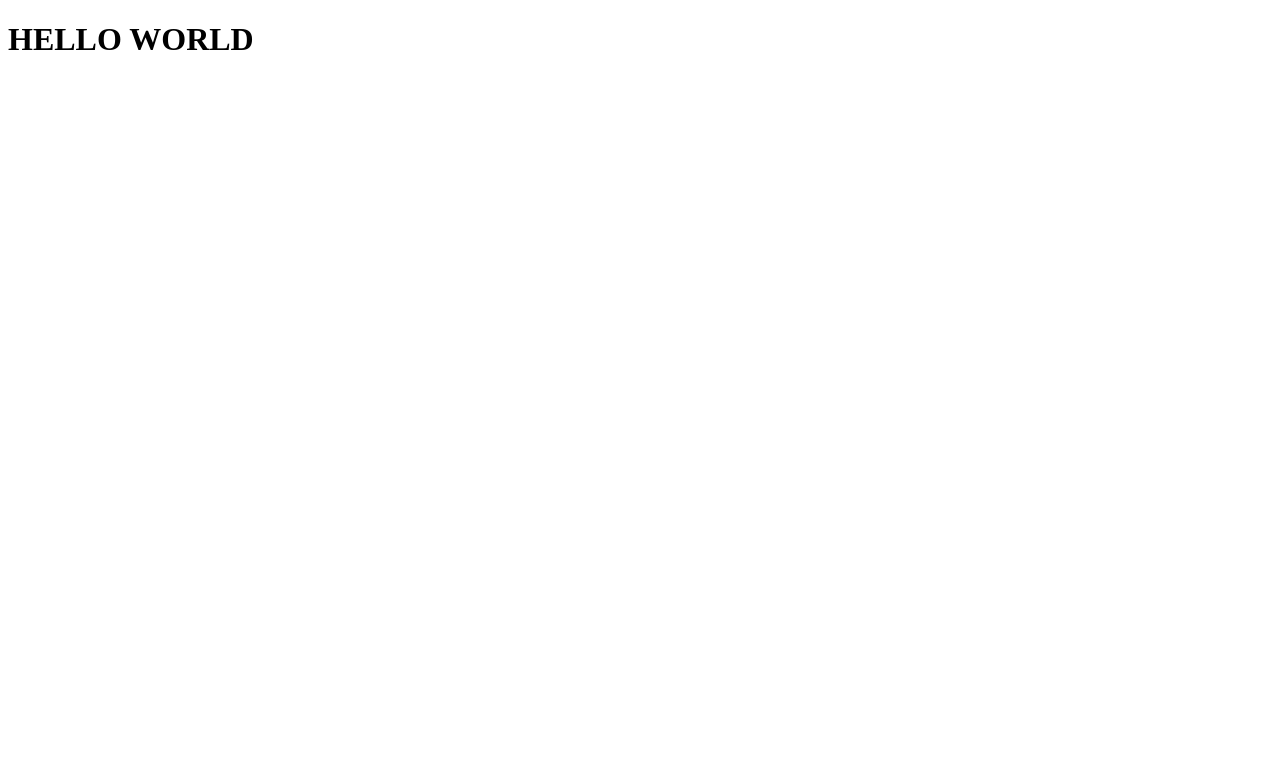
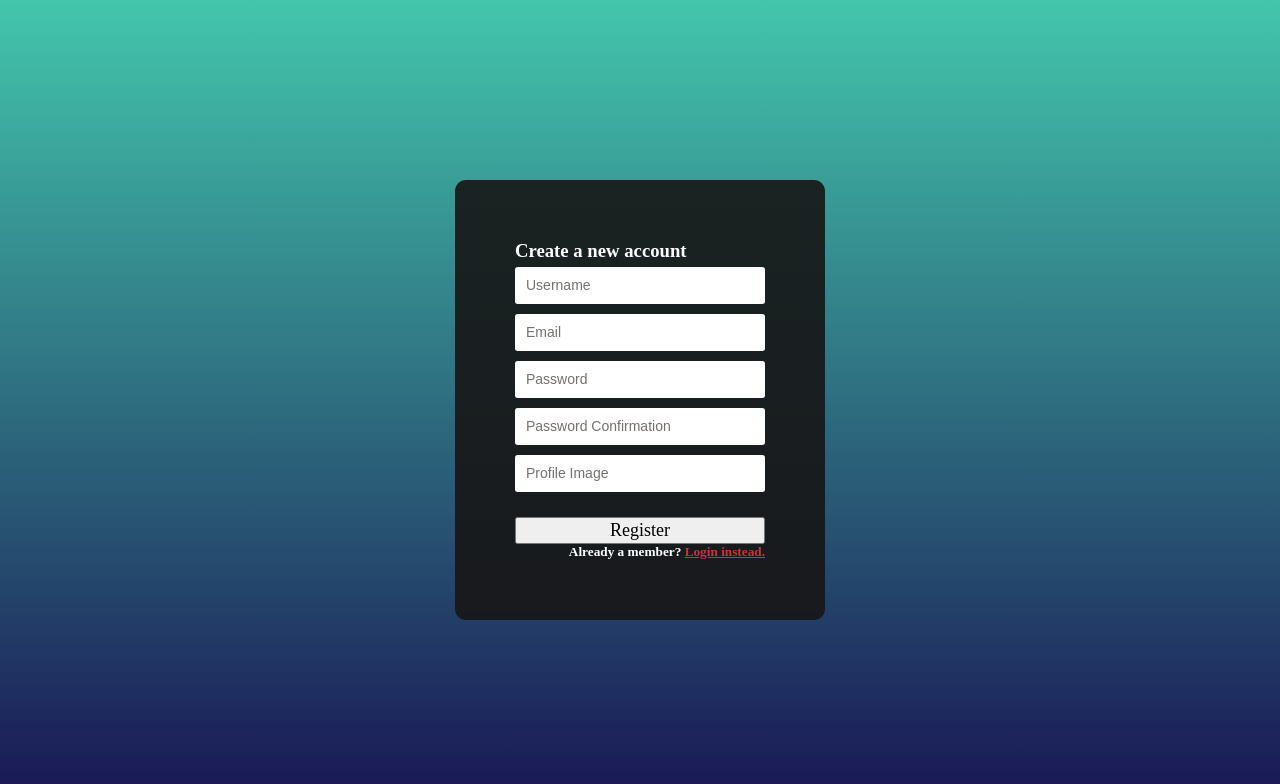
Before and after one commit to alaraayan/todo-frontend, a React (Create React App) app: page /register in a window 1280 px wide. Shown: the top 784 px of the page. Built offline with nearby package versions, Linux system fonts and the light colour scheme; no server answers.

Commit message:
register and login done

```diff
--- /dev/null
+++ b/src/components/auth/Avatar.js
@@ -0,0 +1,4 @@
+export default function Avatar() {
+  console.log('hello')
+  return <h1>HELLO WORLD</h1>
+}
--- a/src/components/auth/Login.js
+++ b/src/components/auth/Login.js
@@ -1,4 +1,79 @@
-export default function Login() {
-  console.log('hello')
-  return <h1>HELLO WORLD</h1>
+import React from 'react'
+import { useNavigate, Link } from 'react-router-dom'
+import { loginUser } from '../../lib/api'
+import { setToken } from '../../lib/auth'
+import useForm  from '../../hooks/useForm'
+import { ToastContainer, toast } from 'react-toastify'
+
+function Login() {
+  const navigate = useNavigate()
+  const [isError, setIsError] = React.useState(false)
+  const { formData, handleChange } = useForm({
+    email: '',
+    password: '',
+  })
+
+  const handleSubmit = async event => {
+    event.preventDefault()
+
+    try {
+      const res = await loginUser(formData)
+      setToken(res.data.token)
+
+      navigate('/')
+      toast.error('Welcome back!')
+    } catch (e) {
+      setIsError(true)
+    }
+  }
+
+  return (
+    <section className="user-forms">
+      <section className="form-container">
+        <h1 className="user-form">Log In</h1>
+        <form className="user-form" onSubmit={handleSubmit} >
+
+          <div>
+            {/* <label>Email</label> */}
+            <input
+              className="user-form user-info"
+              placeholder="Email"
+              name="email"
+              onChange={handleChange}
+            />
+          </div>
+          <div>
+            {/* <label>Password</label> */}
+            <input
+              className="user-form user-info"
+              type="password"
+              placeholder="Password"
+              name="password"
+              onChange={handleChange}
+            />
+          </div>
+          {isError && (
+            <p>
+            Either email or password were incorrect
+            </p>
+          )}
+
+          <div>
+            <button type="submit" className="user-form submit-button">
+            Log In
+            </button>
+          </div>
+
+        </form>
+        <footer>
+          <h5 className="user-form">New to Moodflix? <span><Link to="/register">Register now</Link></span></h5>
+        </footer>
+
+      </section>
+      <ToastContainer />
+    </section>
+
+  )
 }
+
+export default Login
--- a/src/components/auth/Register.js
+++ b/src/components/auth/Register.js
@@ -1,3 +1,127 @@
-export default function Register() {
-  return <h1>HELLO WORLD</h1>
+import React from 'react'
+import { ToastContainer, toast } from 'react-toastify'
+import { Link, useNavigate } from 'react-router-dom'
+
+import useForm from '../../hooks/useForm'
+import { registerUser, loginUser } from '../../lib/api'
+import { setToken } from '../../lib/auth'
+
+function Register() {
+  const navigate = useNavigate()
+  const [error, setError] = React.useState('')
+  const { formData, formErrors, handleChange } = useForm({
+    username: '',
+    email: '',
+    password: '',
+    passwordConfirmation: '',
+    profileImage: '',
+  })
+
+  const handleSubmit = async event => {
+    event.preventDefault()
+
+    try {
+      await registerUser(formData)
+      const loginForm = {
+        email: formData.email,
+        password: formData.password,
+      }
+      const res = await loginUser(loginForm)
+      setToken(res.data.token)
+      toast.error('Successfully registered! Welcome!')
+      navigate('/')
+    } catch (e) {
+      setError(e.response.data.message)
+    }
+  }
+
+  return (
+    <section className="user-forms">
+      <section className="form-container">
+        <h1 className="user-form">Create a new account</h1>
+        <form className="user-form" onSubmit={handleSubmit}>
+          <div>
+            {/* <label>Username</label> */}
+            <input
+              className="user-form user-info"
+              placeholder="Username"
+              onChange={handleChange}
+              name="username"
+              value={formData.username}
+            />
+            {formErrors.username && (
+              <p>{formErrors.username}</p>
+            )}
+          </div>
+          <div>
+            {/* <label>Email</label> */}
+            <input
+              className="user-form user-info"
+              placeholder="Email"
+              onChange={handleChange}
+              name="email"
+              value={formData.email}
+            />
+            {formErrors.email && (
+              <p>{formErrors.email}</p>
+            )}
+          </div>
+          <div>
+            {/* <label>Password</label> */}
+            <input
+              className="user-form user-info"
+              type="password"
+              placeholder="Password"
+              onChange={handleChange}
+              name="password"
+              value={formData.password}
+            />
+            {formErrors.password && (
+              <p>{formErrors.password}</p>
+            )}
+          </div>
+          <div>
+            {/* <label>Password Confirmation</label> */}
+            <input
+              className="user-form user-info"
+              type="password"
+              placeholder="Password Confirmation"
+              onChange={handleChange}
+              name="passwordConfirmation"
+              value={formData.passwordConfirmation}
+            />
+            {formErrors.passwordConfirmation && (
+              <p className="user-form">{formErrors.passwordConfirmation}</p>
+            )}
+          </div>
+          <div>
+            {/* <label>Profile Image</label> */}
+            <input
+              className="user-form user-info"
+              placeholder="Profile Image"
+              onChange={handleChange}
+              name="profileImage"
+              value={formData.profileImage}
+            />
+            {formErrors.profileImage && (
+              <p className="user-form">{formErrors.profileImage}</p>
+            )}
+          </div>
+          {error && <p>{error}</p>}
+          <div>
+            <button type="submit" className="user-form submit-button">
+            Register
+            </button>
+
+          </div>
+        </form>
+        <footer>
+          <h5>Already a member? <span><Link to="/login">Login instead.</Link></span> </h5>
+        </footer>
+      </section>
+      <ToastContainer />
+    </section>
+  )
 }
+
+export default Register
--- a/src/index.js
+++ b/src/index.js
@@ -1,6 +1,7 @@
 import React from 'react'
 import ReactDOM from 'react-dom'
 import './styles/main.scss'
+import 'react-toastify/dist/ReactToastify.css'
 import App from './App'
 
 ReactDOM.render(<App />, document.getElementById('root'))
--- a/src/lib/auth.js
+++ b/src/lib/auth.js
@@ -0,0 +1,42 @@
+//* TOKEN FUNCTIONS
+export function setToken(token) {
+  window.localStorage.setItem('token', token)
+}
+
+export function getToken() {
+  return window.localStorage.getItem('token')
+}
+
+export function removeToken() {
+  window.localStorage.removeItem('token')
+}
+
+function getPayload() {
+
+  const token = getToken()
+  const parts = token?.split('.')
+  if (!token || parts.length < 3 ) {
+    return false
+  }
+
+  return JSON.parse(atob(parts[1]))
+
+}
+
+export function isAuthenticated() {
+  const payload = getPayload()
+  if (!payload) {
+    return false
+  }
+
+  const now = Math.round(Date.now() / 1000)
+  return now < payload.exp
+}
+
+export function isOwner(userId) {
+  const payload = getPayload()
+  if (!payload) {
+    return false
+  }
+  return userId === payload.userId
+}
--- a/src/styles/main.scss
+++ b/src/styles/main.scss
@@ -0,0 +1,6 @@
+@use './user-forms.scss';
+
+* {
+  box-sizing: border-box;
+  margin: 0;
+}
--- /dev/null
+++ b/src/styles/user-forms.scss
@@ -0,0 +1,65 @@
+$off-black: rgba(24, 22, 22, 0.91);
+$grey: rgb(69,69,69);
+$light-grey: rgb(116, 113, 111);
+$button-color: rgb(248, 68, 68);
+$button-hover-color: rgb(202, 52, 52);
+$button-selected-color: rgb(121, 25, 25);
+
+.user-forms{
+  background: #43c6ac; /* fallback for old browsers */
+  background: -webkit-linear-gradient(to bottom, #43c6ac, #191654); /* Chrome 10-25, Safari 5.1-6 */
+  background: linear-gradient(to bottom, #43c6ac, #191654); /* W3C, IE 10+/ Edge, Firefox 16+, Chrome 26+, Opera 12+, Safari 7+ */
+  height: 100vh;
+  background-size: cover;
+
+}
+
+.form-container {
+  background-color: $off-black;
+  padding: 60px;
+  position: absolute;
+  top: 50%;
+  left: 50%;
+  transform: translate(-50%, -50%);
+  border-radius: 0.7rem;
+  color: white;
+  position: fixed;
+  .user-info{
+    color: black;
+    background-color: white;
+    outline: none;
+    width: 250px;
+    padding: 10px 10px;
+    border-radius: 0.17rem;
+    border: solid 1px transparent;
+    cursor: text;
+    margin: 5px 0;
+  }
+  ::placeholder{
+    color: $light-grey;
+    font-size: 14px;
+  }
+  button.user-form {
+    margin-top: 20px;
+    margin-bottom: 0px;
+    font-family: 'Bebas Neue', cursive;
+    width: 250px;
+    font-size: 18px;
+  }
+  h5{
+    color: white;
+  }
+  p{
+    color: rgb(238, 148, 13);
+  }
+  span {
+    color: white;
+  }
+  footer{
+    margin-top: none;
+    text-align: right;
+  }
+  a {
+    color: $button-hover-color;
+  }
+}
```
